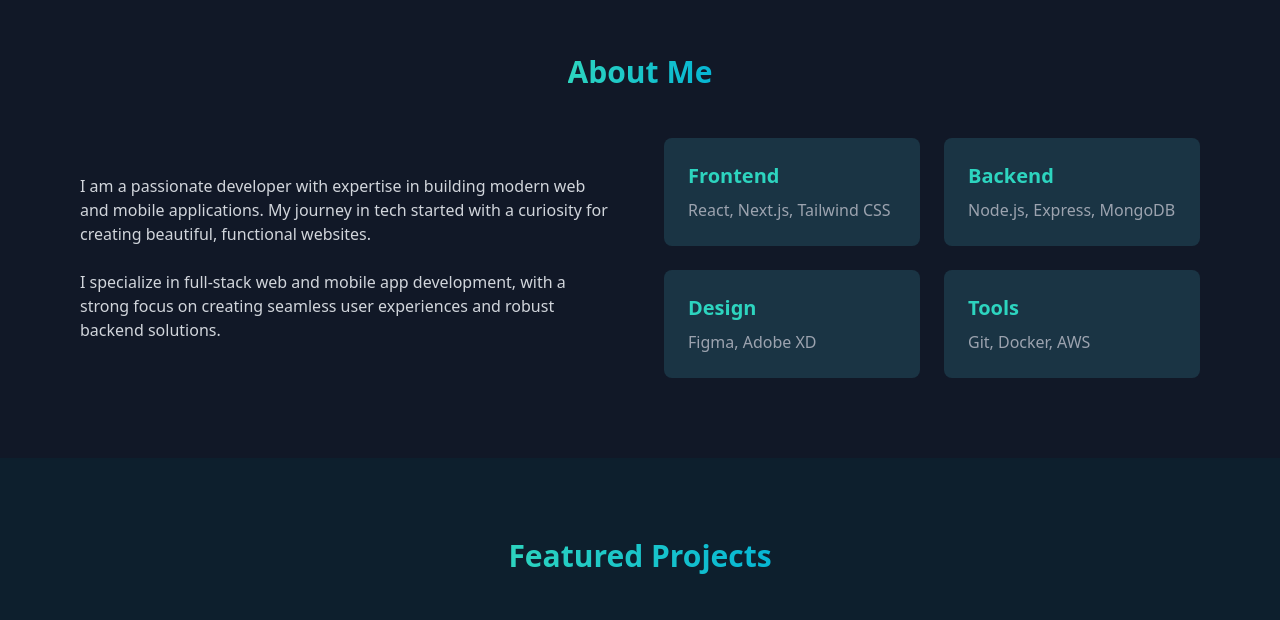
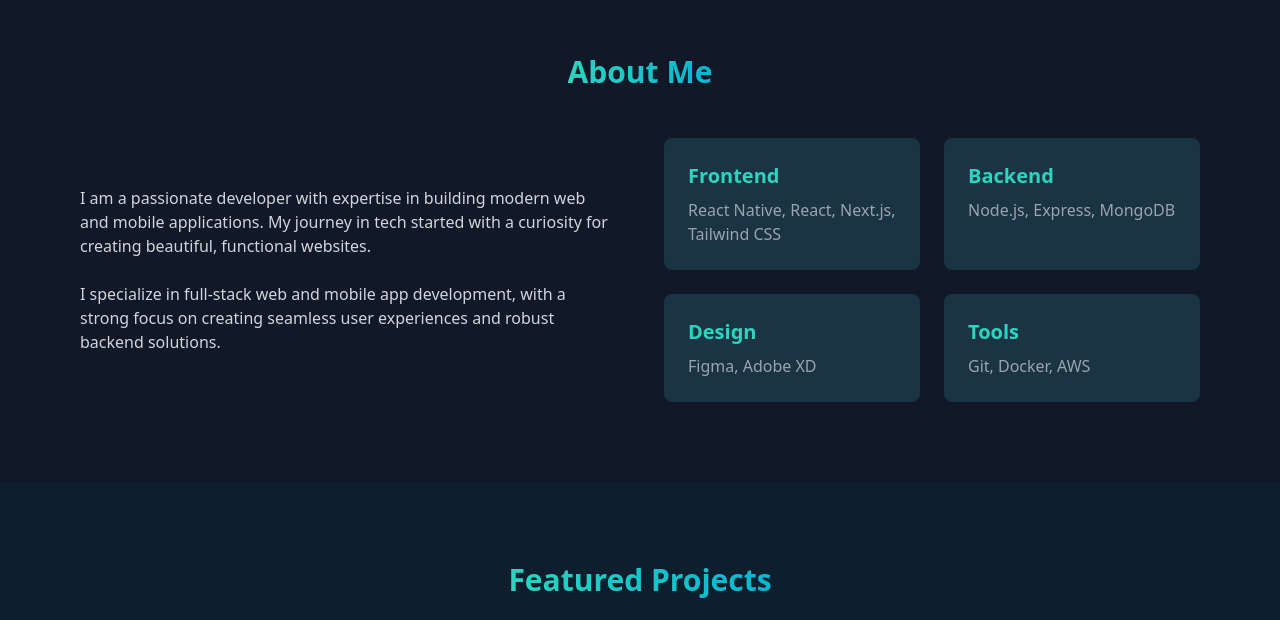
Before and after one commit to HaroonAzizi/portfolio, a Next.js app: page / in a window 1280 px wide. Shown: the part 890-1510 px from the top of the page. Built offline with nearby package versions, Linux system fonts and the light colour scheme; no server answers; a web font is replaced by a local one.

Commit message:
added react native for the front end experiences

```diff
--- a/pages/index.js
+++ b/pages/index.js
@@ -133,7 +133,9 @@ export default function Home() {
                 <h3 className="text-xl font-semibold mb-2 text-teal-400">
                   Frontend
                 </h3>
-                <p className="text-gray-400">React, Next.js, Tailwind CSS</p>
+                <p className="text-gray-400">
+                  React Native, React, Next.js, Tailwind CSS
+                </p>
               </div>
               <div className="p-6 bg-[#1a3444] rounded-lg">
                 <h3 className="text-xl font-semibold mb-2 text-teal-400">
```
